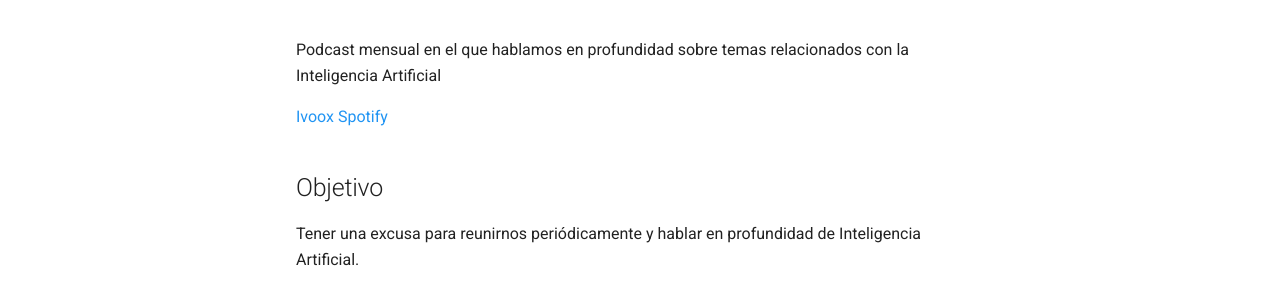
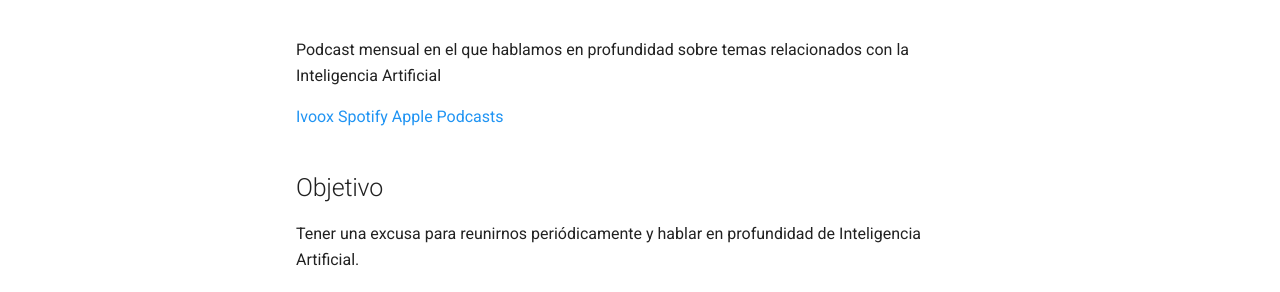
Before and after one commit to ironbar/tertulia_inteligencia_artificial, an MkDocs documentation site: the page built from docs/index.md, in a window 1280 px wide and 1060 px high. Shown: the part 673-965 px from the top of the window. Built offline with MkDocs 1.6.1 and Material for MkDocs 9.7.7, drawn with Linux system fonts in a browser that asks for light colours; comment, search, counter and statistics services are not loaded.

Commit message:
Update index.md

```diff
--- a/docs/index.md
+++ b/docs/index.md
@@ -6,6 +6,7 @@ Podcast mensual en el que hablamos en profundidad sobre temas relacionados con l
 
 [Ivoox](https://go.ivoox.com/sq/1815311)
 [Spotify](https://open.spotify.com/show/2yxHFbLvZC16ZV8Of7I7qH)
+[Apple Podcasts](https://podcasts.apple.com/us/podcast/la-tertulia-de-la-inteligencia-artificial/id1669083682)
 
 ## Objetivo
 
```
